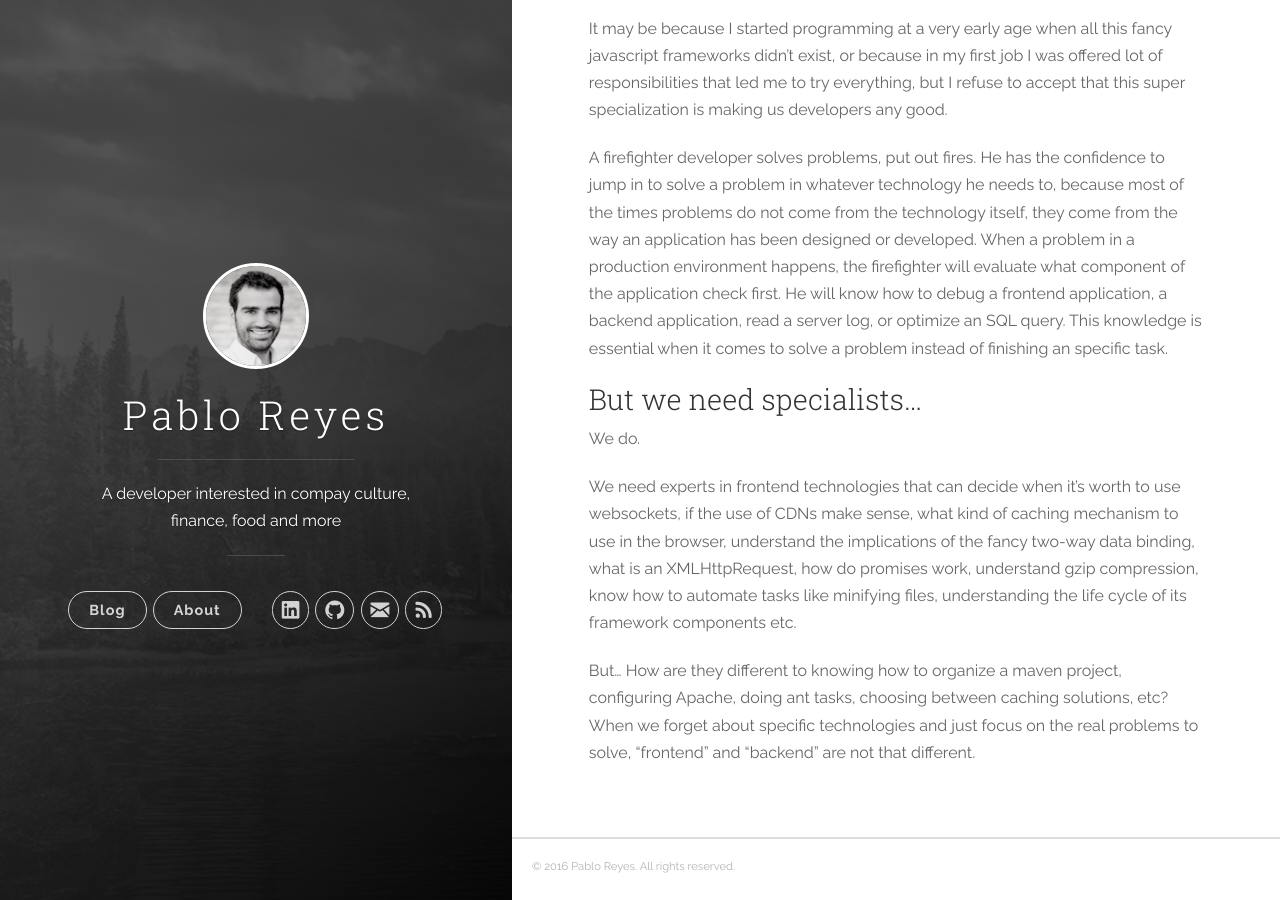
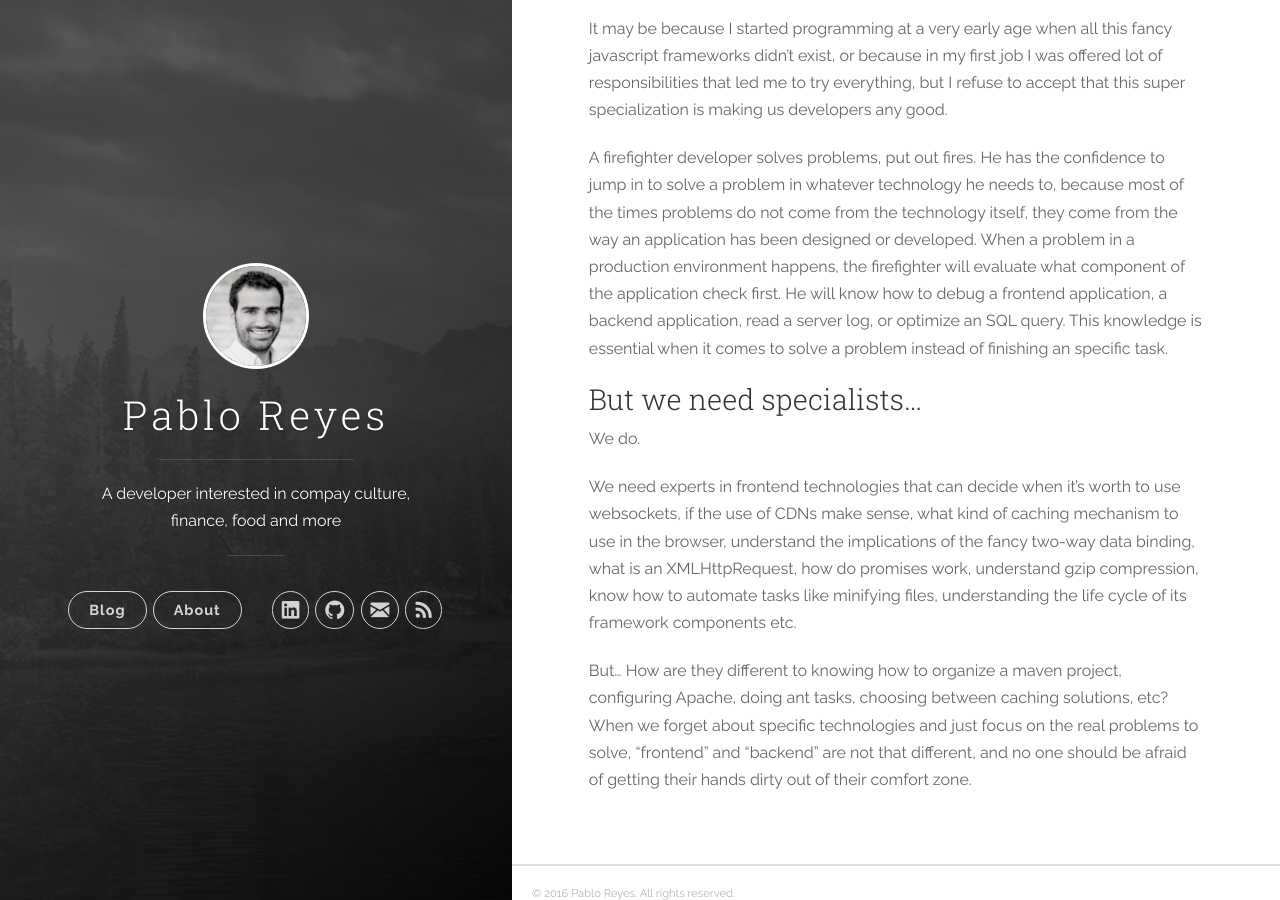
Before and after one commit to PabloReyes/PabloReyes.github.io, a Jekyll site: the page built from _posts/2016-05-28-firefighter-developer.markdown, in a window 1280 px wide and 900 px high, scrolled down 1240 px. Built offline with Jekyll 4.4.1, drawn with Linux system fonts in a browser that asks for light colours; nearby versions of some CDN libraries.

Commit message:
Update post

```diff
--- a/_posts/2016-05-28-firefighter-developer.markdown
+++ b/_posts/2016-05-28-firefighter-developer.markdown
@@ -25,4 +25,4 @@ We do.
 
 We need experts in frontend technologies that can decide when it's worth to use websockets, if the use of CDNs make sense, what kind of caching mechanism to use in the browser, understand the implications of the fancy two-way data binding, what is an XMLHttpRequest, how do promises work, understand gzip compression, know how to automate tasks like minifying files, understanding the life cycle of its framework components etc.
 
-But... How are they different to knowing how to organize a maven project, configuring Apache, doing ant tasks, choosing between caching solutions, etc? When we forget about specific technologies and just focus on the real problems to solve, "frontend" and "backend" are not that different.
+But... How are they different to knowing how to organize a maven project, configuring Apache, doing ant tasks, choosing between caching solutions, etc? When we forget about specific technologies and just focus on the real problems to solve, "frontend" and "backend" are not that different, and no one should be afraid of getting their hands dirty out of their comfort zone.
```
Also changed, not shown: 1 other file.
